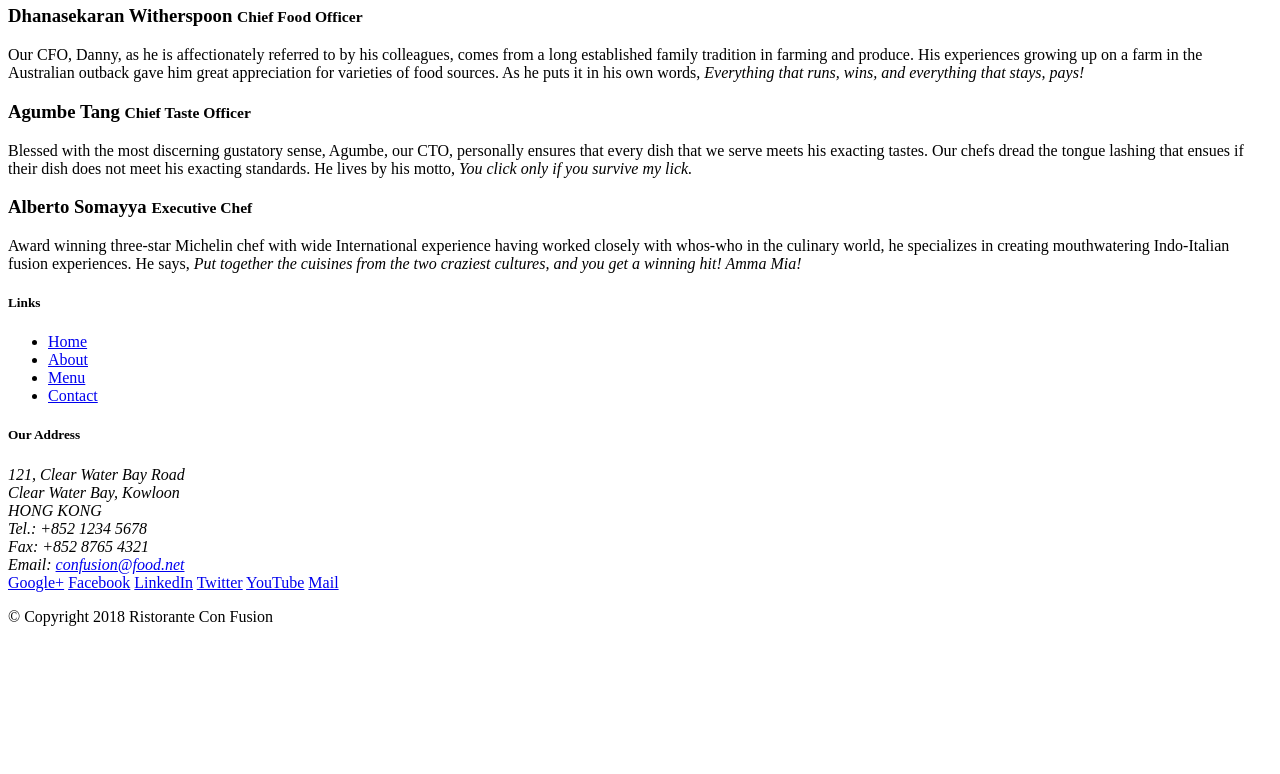
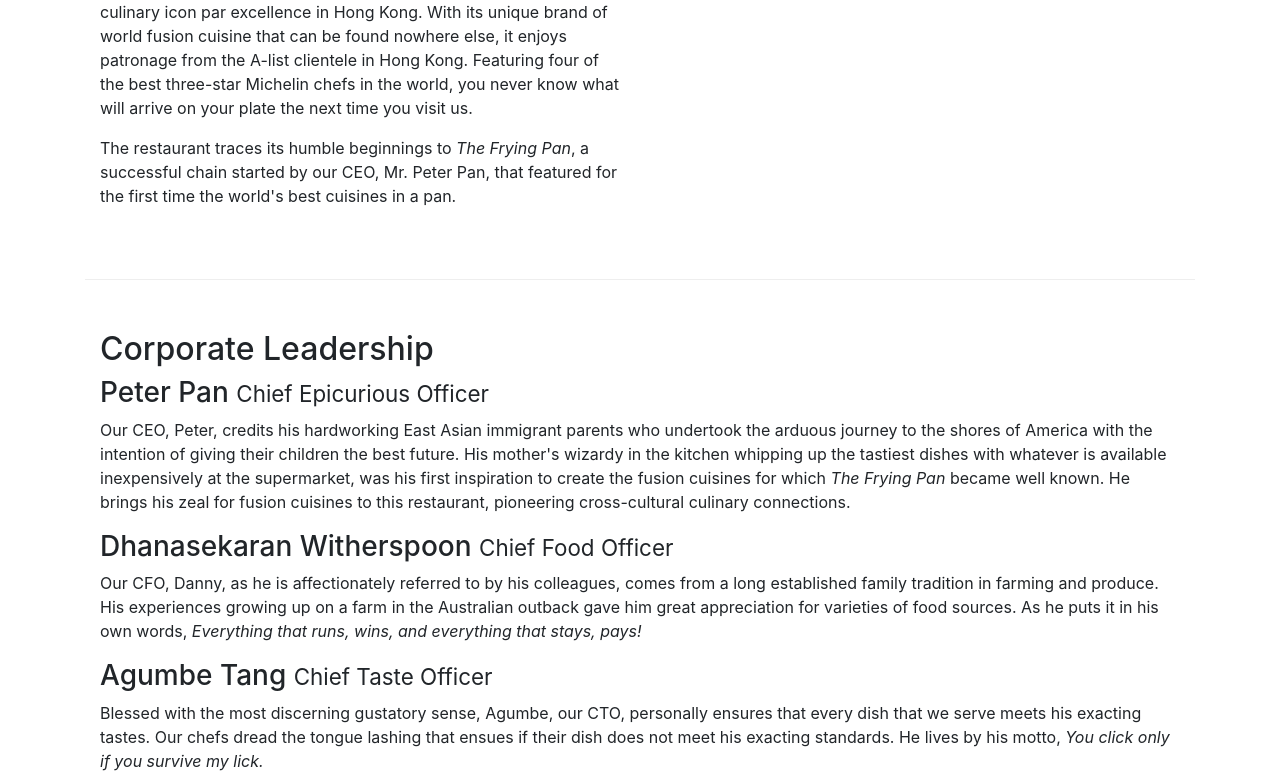
Before and after one commit to pupafixa/confusion1, a website: page aboutus.html in a window 1280 px wide. Shown: the part 471-1245 px from the top of the page. Before the commit the page ends 1113 px from the top, so only its background shows below. Drawn offline with nearby package versions, Linux system fonts and the light colour scheme.

Commit message:
Assignment 1

```diff
--- a/aboutus.html
+++ b/aboutus.html
@@ -2,7 +2,15 @@
 <html lang="en">
 
 <head>
+    <!-- Required meta tags always come first -->
+    <meta charset="utf-8">
+    <meta name="viewport" content="width=device-width, initial-scale=1, shrink-to-fit=no">
+    <meta http-equiv="x-ua-compatible" content="ie=edge">
 
+
+    <!-- Bootstrap CSS -->
+    <link rel="stylesheet" href="node_modules/bootstrap/dist/css/bootstrap.min.css">
+    <link rel="stylesheet" href="css/styles.css">
     <title>Ristorante Con Fusion: About Us</title>
 
 </head>
@@ -22,18 +30,19 @@
         </div>
     </header>
 
-    <div>
-        <div>
-            <div>
+    <div class="container">
+        <div class="row">
+            <div class="col-12">
                 <h3>About Us</h3>
                 <hr>
             </div>
         </div>
 
-        <div>
-            <div>
+        <div class="row row-content">
+            <div class="col-12 col-sm-6">
                 <h2>Our History</h2>
-                <p>Started in 2010, Ristorante con Fusion quickly established itself as a culinary icon par excellence in Hong Kong. With its unique brand of world fusion cuisine that can be found nowhere else, it enjoys patronage from the A-list clientele in Hong Kong.  Featuring four of the best three-star Michelin chefs in the world, you never know what will arrive on your plate the next time you visit us.</p>
+                <p>Started in 2010, Ristorante con Fusion quickly established itself as a culinary icon par excellence in Hong Kong. With its unique brand of world fusion cuisine that can be found nowhere else, it enjoys patronage from the A-list clientele
+                    in Hong Kong. Featuring four of the best three-star Michelin chefs in the world, you never know what will arrive on your plate the next time you visit us.</p>
                 <p>The restaurant traces its humble beginnings to <em>The Frying Pan</em>, a successful chain started by our CEO, Mr. Peter Pan, that featured for the first time the world's best cuisines in a pan.</p>
             </div>
             <div>
@@ -41,17 +50,22 @@
         </div>
 
 
-        <div>
-            <div>
+        <div class="row row-content align-items-center">
+            <div class="col-12  .d-none .d-sm-block">
                 <h2>Corporate Leadership</h2>
                 <h3>Peter Pan <small>Chief Epicurious Officer</small></h3>
-                <p>Our CEO, Peter, credits his hardworking East Asian immigrant parents who undertook the arduous journey to the shores of America with the intention of giving their children the best future. His mother's wizardy in the kitchen whipping up the tastiest dishes with whatever is available inexpensively at the supermarket, was his first inspiration to create the fusion cuisines for which <em>The Frying Pan</em> became well known. He brings his zeal for fusion cuisines to this restaurant, pioneering cross-cultural culinary connections.</p>
+                <p class="d-none d-sm-block">Our CEO, Peter, credits his hardworking East Asian immigrant parents who undertook the arduous journey to the shores of America with the intention of giving their children the best future. His mother's wizardy in the kitchen whipping up
+                    the tastiest dishes with whatever is available inexpensively at the supermarket, was his first inspiration to create the fusion cuisines for which <em>The Frying Pan</em> became well known. He brings his zeal for fusion cuisines to
+                    this restaurant, pioneering cross-cultural culinary connections.</p>
                 <h3>Dhanasekaran Witherspoon <small>Chief Food Officer</small></h3>
-                <p>Our CFO, Danny, as he is affectionately referred to by his colleagues, comes from a long established family tradition in farming and produce. His experiences growing up on a farm in the Australian outback gave him great appreciation for varieties of food sources. As he puts it in his own words, <em>Everything that runs, wins, and everything that stays, pays!</em></p>
+                <p class="d-none d-sm-block">Our CFO, Danny, as he is affectionately referred to by his colleagues, comes from a long established family tradition in farming and produce. His experiences growing up on a farm in the Australian outback gave him great appreciation for
+                    varieties of food sources. As he puts it in his own words, <em>Everything that runs, wins, and everything that stays, pays!</em></p>
                 <h3>Agumbe Tang <small>Chief Taste Officer</small></h3>
-                <p>Blessed with the most discerning gustatory sense, Agumbe, our CTO, personally ensures that every dish that we serve meets his exacting tastes. Our chefs dread the tongue lashing that ensues if their dish does not meet his exacting standards. He lives by his motto, <em>You click only if you survive my lick.</em></p>
+                <p class="d-none d-sm-block">Blessed with the most discerning gustatory sense, Agumbe, our CTO, personally ensures that every dish that we serve meets his exacting tastes. Our chefs dread the tongue lashing that ensues if their dish does not meet his exacting standards.
+                    He lives by his motto, <em>You click only if you survive my lick.</em></p>
                 <h3>Alberto Somayya <small>Executive Chef</small></h3>
-                <p>Award winning three-star Michelin chef with wide International experience having worked closely with whos-who in the culinary world, he specializes in creating mouthwatering Indo-Italian fusion experiences. He says, <em>Put together the cuisines from the two craziest cultures, and you get a winning hit! Amma Mia!</em></p>
+                <p class="d-none d-sm-block">Award winning three-star Michelin chef with wide International experience having worked closely with whos-who in the culinary world, he specializes in creating mouthwatering Indo-Italian fusion experiences. He says, <em>Put together the cuisines from the two craziest cultures, and you get a winning hit! Amma Mia!</em></p>
+
             </div>
         </div>
 
@@ -71,7 +85,7 @@
                 </div>
                 <div class="col-7 col-sm-5">
                     <h5>Our Address</h5>
-                    <address>
+                    <address class="address">
 		              121, Clear Water Bay Road<br>
 		              Clear Water Bay, Kowloon<br>
 		              HONG KONG<br>
@@ -98,7 +112,10 @@
             </div>
         </div>
     </footer>
-
+    <!-- jQuery first, then Popper.js, then Bootstrap JS. -->
+    <script src="node_modules/jquery/dist/jquery.slim.min.js"></script>
+    <script src="node_modules/popper.js/dist/umd/popper.min.js"></script>
+    <script src="node_modules/bootstrap/dist/js/bootstrap.min.js"></script>
 </body>
 
 </html>
```
Also changed, not shown: css/styles.css (+10 -10 lines), index.html (+4 -4 lines), 1 other file. Lines whose indentation alone changed are shown as unchanged.
